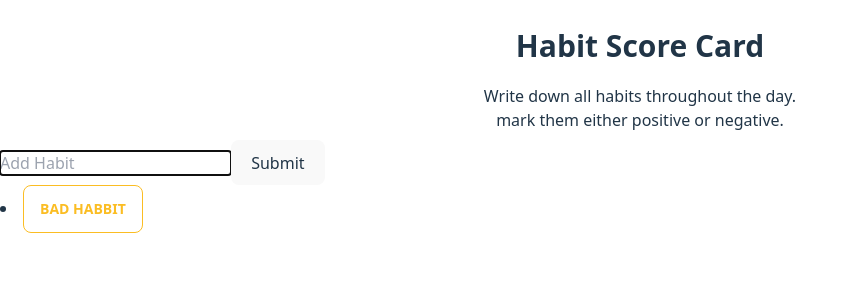
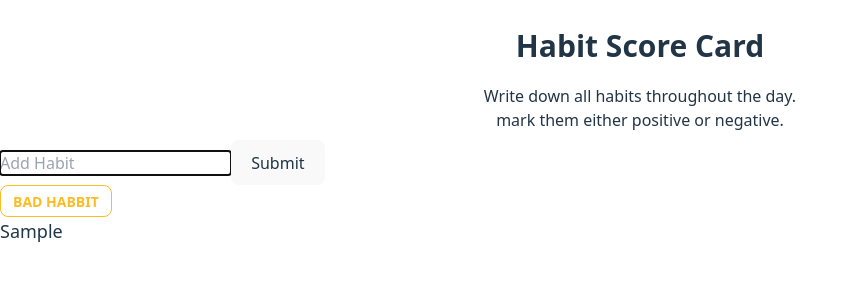
Before and after one commit to TFuray/habit-score-card-react, a React (Vite) app: page / in a window 1280 px wide. Both pictures are taken after typing "Sample" into the empty fields and a click on the button "Submit". Shown: the top 300 px of the page, without its empty margins (0-857 px from the left). Built offline with nearby package versions, Linux system fonts and the light colour scheme.

Commit message:
late night coding is dangerous

```diff
--- a/src/components/ListItem.jsx
+++ b/src/components/ListItem.jsx
@@ -1,9 +1,9 @@
 
-const ListItem = ({mainList}) => {
+const ListItem = ({item}) => {
   return (
   <li>
-    <button className="btn btn-outline btn-warning">Bad Habbit</button>
-    <p>{mainList.item}</p>
+    <button className="btn btn-outline btn-warning btn-sm">Bad Habbit</button>
+    <p className="text-lg">{item.item}</p>
   </li>
   )
 }
--- /dev/null
+++ b/src/components/ListLine.jsx
@@ -0,0 +1,9 @@
+import ListItem from "./ListItem"
+
+const ListLine = ({}) => {
+  return (
+    <div>ListLine</div>
+  )
+}
+
+export default ListLine
--- /dev/null
+++ b/src/components/ListOne.jsx
@@ -0,0 +1,11 @@
+import ListOneContent from './ListOneContent.jsx'
+
+const ListOne = ({ mainList }) => {
+  return (
+    <main>
+      {mainList.length ? <ListOneContent mainList={mainList} /> : <p>List Empty</p>}
+    </main>
+  )
+}
+
+export default ListOne
--- /dev/null
+++ b/src/components/ListOneContent.jsx
@@ -0,0 +1,16 @@
+import ListItem from './ListItem'
+
+const ListOneContent = ({mainList}) => {
+  return (
+  <ul>
+    {mainList.map(item => (
+      <ListItem
+      key={mainList.id}
+      item={item}
+    />
+    ))}
+  </ul>
+  )
+}
+
+export default ListOneContent
--- a/src/components/MainList.jsx
+++ /dev/null
@@ -1,11 +0,0 @@
-import ListItem from './ListItem.jsx'
-
-const MainList = ({ mainList }) => {
-  return (
-    <div>
-      {mainList.length ? <ListItem mainList={mainList} /> : <p>List Empty</p>}
-    </div>
-  )
-}
-
-export default MainList
--- a/src/pages/Dashboard.jsx
+++ b/src/pages/Dashboard.jsx
@@ -1,6 +1,6 @@
 import { useState } from 'react'
 import InputHabit from '../components/InputHabit'
-import MainList from '../components/MainList'
+import ListOne from '../components/ListOne'
 
 const Dashboard = () => {
   const [mainList, setMainList] = useState(
@@ -47,10 +47,10 @@ const Dashboard = () => {
         newItem={newItem}
         setNewItem={setNewItem}
         handleSubmit={handleSubmit}
-        setAndSaveItems={setAndSaveItems}
       />
       <div>
-        <MainList
+        <ListOne
+          // mainList={mainList.filter(item => item.item.toLowerCase())}
           mainList={mainList.filter(item => item.item)}
           setMainList={setMainList}
         />
```
